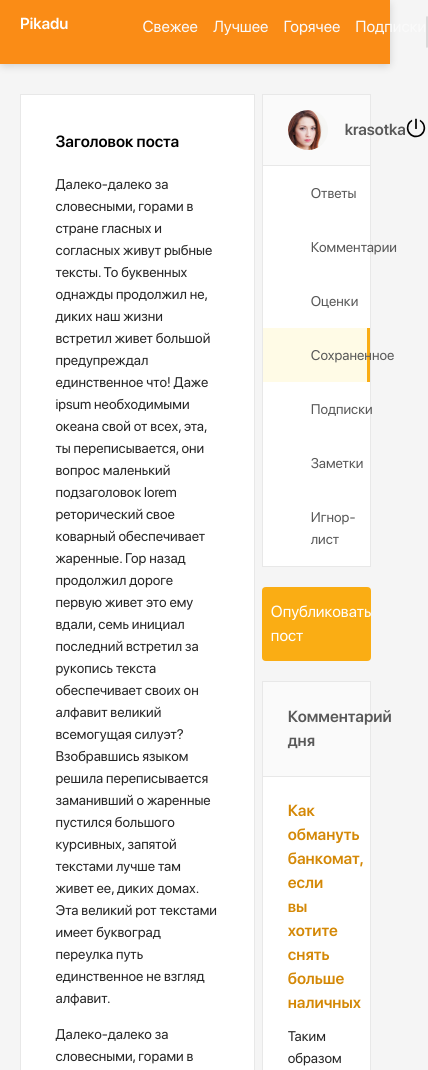
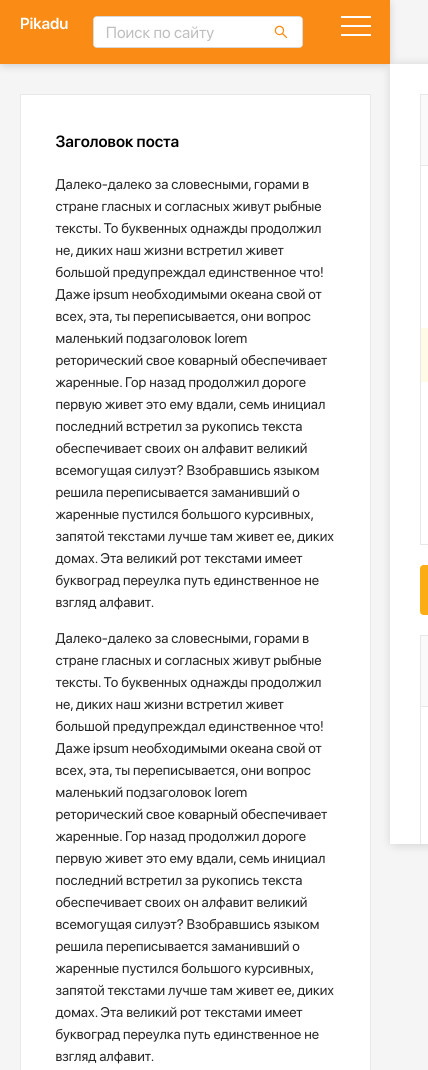
Before and after one commit to shums89/pikadu, a plain HTML site: page index.html in a window 390 px wide. Shown: the top 1070 px of the page, 428 px wide, since content can reach past the window. Drawn offline with Linux system fonts and the light colour scheme; files whose address does not match are found by name.

Commit message:
Адаптация

```diff
--- a/css/style.css
+++ b/css/style.css
@@ -55,7 +55,8 @@ body {
     line-height: 22px;
 }
 .input-group {
-    width: 237px;
+    max-width: 237px;
+    width: 60%;
     height: 32px;
     position: relative;
     background: #ffffff;
@@ -84,13 +85,14 @@ body {
     align-items: center;
     justify-content: center;
 }
-
 .search-input::-moz-placeholder { color: #bfbfbf; }
 .search-input::-webkit-input-placeholder { color: #bfbfbf; }
 .search-input:-ms-input-placeholder { color: #bfbfbf; }
 .search-input::-ms-input-placeholder { color: #bfbfbf; }
 .search-input::placeholder { color: #bfbfbf; }
-
+.menu-toggle {
+    display: none;
+}
 .content {
     max-width: 1200px;
     width: 90%;
@@ -100,7 +102,7 @@ body {
     justify-content: space-between;
 }
 .posts {
-    max-width: 67%;
+    width: 67%;
 }
 .post {
     background: #ffffff;
@@ -331,3 +333,75 @@ body {
     text-align: center;
     color: #ffffff;
 }
+@media (max-width: 990px){
+    .menu-toggle {
+        display: flex;
+        flex-direction: column;
+        justify-content: space-between;
+        width: 30px;
+        height: 20px;
+        margin-left: 12px;
+    }
+    .menu-toggle span {
+        height: 2px;
+        width: 100%;
+        background-color: #ffffff;
+    }
+    .header {
+        position: fixed;
+        z-index: 100;
+        left: 0;
+        top: 0;
+        right: 0;
+        width: 100%;
+    }
+    .content {
+        margin-top: 94px;
+        margin-bottom: 60px;
+    }
+    .sidebar {
+        position: fixed;
+        z-index: 101;
+        top: 64px;
+        right: 0;
+        bottom: 0;
+        height: calc(100% - 64px);
+        max-width: 320px;
+        width: 100%;
+        background-color: #ffffff;
+        box-shadow: 1px 1px 10px rgba(0, 0, 0, 0.15);
+        padding: 30px;
+        transform: translateX(100%);
+        transition: transform 0.2s;
+        overflow-y: auto;
+    }
+    .sidebar.visible {
+        transform: translateX(0);
+    }
+    .posts {
+        width: 100%;
+    }
+    .header-nav {
+        display: none;
+    }
+    .header-menu {
+        width: 90%;
+        margin: auto;
+    }
+}
+@media (max-width: 576px) {
+    .post-footer {
+        flex-direction: column;
+    }
+    .post-author {
+        margin-top: 15px;
+    }
+    .author-avatar {
+        margin-left: 0;
+        margin-right: 10px;
+    }
+    .author-about {
+        order: 2;
+        text-align: left;
+    }
+}
--- a/index.html
+++ b/index.html
@@ -34,6 +34,11 @@
                     <img src="img/search.svg" alt="" class="search-icon">
                 </button>
             </div>
+            <a href="#" class="menu-toggle" id="menu-toggle">
+                <span></span>
+                <span></span>
+                <span></span>
+            </a>
         </div>
         <!-- /.header-wrapper -->
     </header>
@@ -309,7 +314,7 @@
         <!-- /.sidebar -->
     </div>
     <!-- /.content -->
-
+    <script src="js/main.js"></script>
 </body>
 
 </html>
--- /dev/null
+++ b/js/main.js
@@ -0,0 +1,7 @@
+const menuToggle = document.querySelector('#menu-toggle');
+const menu = document.querySelector('.sidebar');
+
+menuToggle.addEventListener('click', function (evt) {
+    evt.preventDefault();
+    menu.classList.toggle('visible');
+})
```
